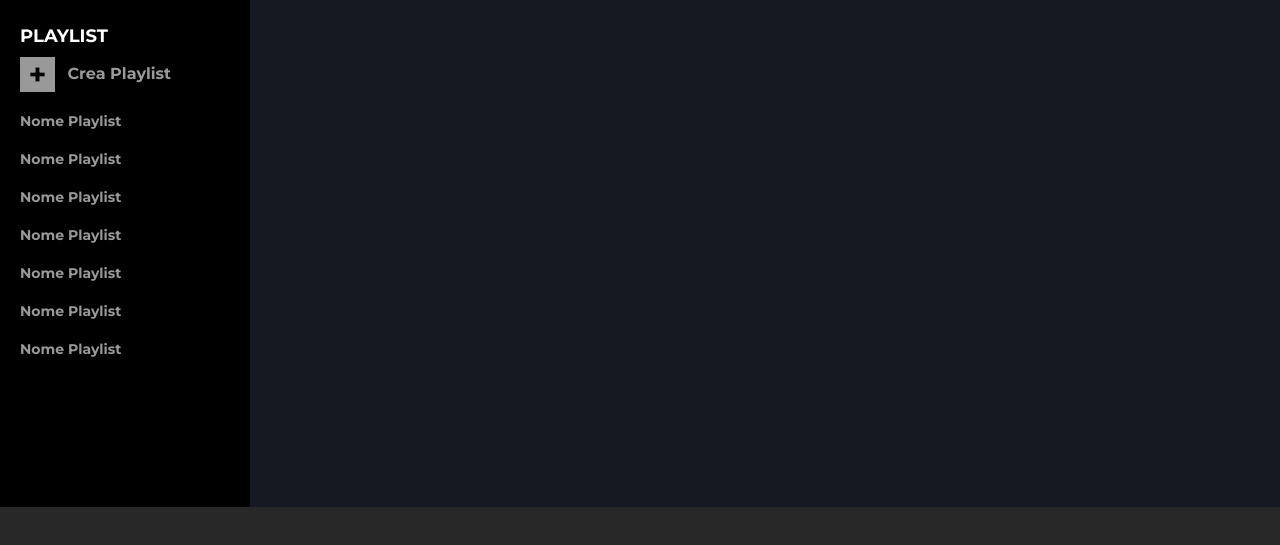
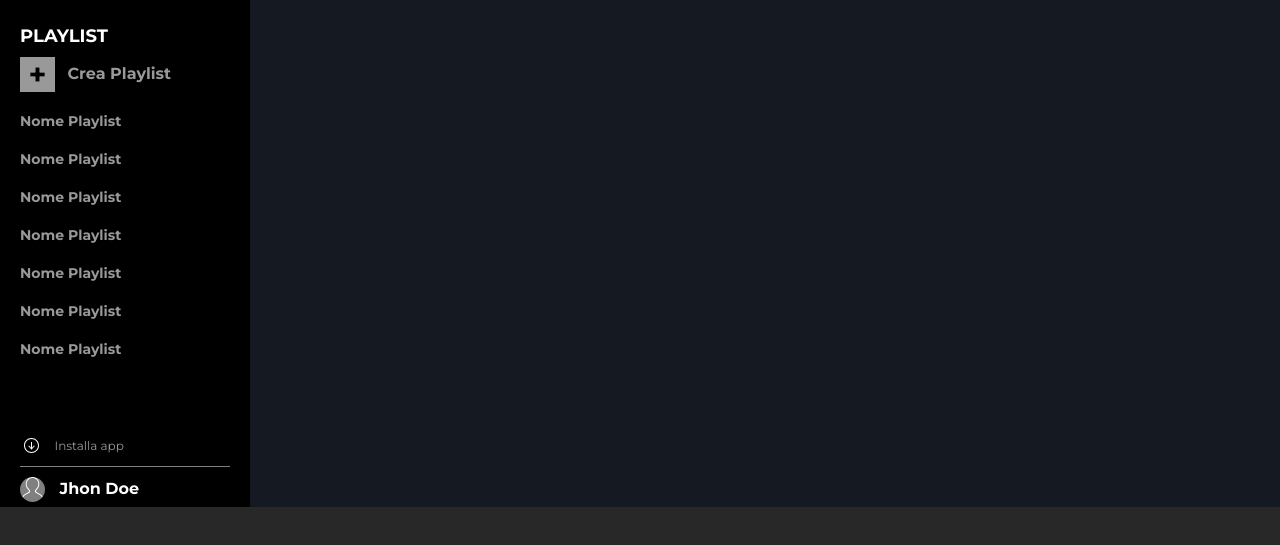
Before and after one commit to alessandro-gennaccari/html-css-spotifyweb, a plain HTML site: page index.html in a window 1280 px wide. Shown: the part 203-748 px from the top of the page. Drawn offline with Linux system fonts and the light colour scheme.

Commit message:
add element nav-try scroll bar

```diff
--- a/css/style.css
+++ b/css/style.css
@@ -24,6 +24,10 @@ ul {
     flex-direction: column;
 }
 
+.j-content-space-between{
+    justify-content: space-between;
+}
+
 .btn {
     text-transform: uppercase;
     text-decoration: none;
@@ -48,7 +52,7 @@ header .cta-plan-upgrade {
     position: fixed;
     top: 0;
     right: 0px;
-    z-index: 1;
+    z-index: 2;
     width: calc(100% - 250px);
     height: 90px;
     padding: 25px;
@@ -95,45 +99,47 @@ main a {
 }
 
 /* menu */
-nav .top-nav img {
+.top-nav ul img {
     height: 30px;
     vertical-align: middle;
     margin-right: 3px;
 }
 
-nav .top-nav ul li {
+.top-nav ul li {
     padding-left: 20px;
     border-left: 2px solid rgba(0, 0, 0, 0);
     color: a3a3a3;
     margin-bottom: 8px;
 }
 
-nav .top-nav ul li.selected {
+.top-nav ul li.selected {
     border-left: 2px solid #adff2f;
 }
 
-nav .top-nav ul li.selected a {
+.top-nav ul li.selected a {
     color: white;
 }
 
-nav .top-nav ul li a:hover {
+.top-nav ul li a:hover {
     color: white;
 }
 
 /* playlist */
-nav .playlist h2 {
+.playlist {
+    flex-grow: 2;
+}
+.playlist h2 {
     color: white;
     text-transform: uppercase;
     font-size: 18px;
     margin-bottom: 10px;
 }
 
-nav .playlist .make-playlist {
+.playlist .make-playlist {
     margin-bottom: 20px;
 }
 
-
-nav .playlist .make-playlist a:before {
+.playlist .make-playlist a:before {
     content: '+';
     display: inline-block;
     background-color: #ffffff99;
@@ -147,10 +153,57 @@ nav .playlist .make-playlist a:before {
     vertical-align: middle;
 }
 
-nav .playlist ul li {
+.playlist ul {
+    overflow: auto;
+}
+
+.playlist ul li {
     margin-bottom: 20px;
     font-size: 14px;
 }
+
+/* bot-nav */
+.bot-nav {
+    padding: 0 20px;
+}
+
+.bot-nav .install {
+    border-bottom: 1px solid #808080;
+    padding-bottom: 10px;
+
+}
+
+.bot-nav .user {
+    padding-top: 10px;
+    padding-bottom: 5px;
+}
+
+.bot-nav .install img {
+    width: 20px;
+    margin-right: 10px;
+    vertical-align: middle;
+}
+
+.bot-nav .user img {
+    height: 25px;
+    width: 25px;
+    background-color: #808080;
+    border-radius: 50%;
+    margin-right: 10px;
+    vertical-align: middle;
+}
+
+
+.bot-nav .install span {
+    color: #ffffff99;
+    font-weight: normal;
+    font-size: 12px;
+}
+
+.bot-nav .user span {
+    color: white;
+}
+
 
 
 
--- a/index.html
+++ b/index.html
@@ -29,16 +29,14 @@
         <main class="d-flex">
 
             <!-- Navigatore sinistro -->
-            <div class="main-nav d-flex column">
+            <div class="main-nav d-flex column j-content-space-between">
 
+                <!-- Menu - home:search:library -->
+                <div class="top-nav">
                     <!-- Logo -->
                     <div class="logo p-20">
-                    <img src="img/logo.svg" alt="Logo Spotify">
+                        <img id="logo" src="img/logo.svg" alt="Logo Spotify">
                     </div>
-
-                <!-- Menu - home:search:library -->
-                <nav>
-                    <div class="top-nav">
                     <ul>
                         <li class="selected">
                             <a href="#">
@@ -60,10 +58,8 @@
                         </li>
                     </ul>
                 </div>
-                </nav>
 
                 <!-- menu - playlist -->
-                <nav>
                 <div class="playlist p-20">
                     <h2>Playlist</h2>
                     <div class="make-playlist">
@@ -109,9 +105,20 @@
                         </li>
                     </ul>
                 </div>
-                </nav>
 
-                <div class="bot-nav"></div>
+                <div class="bot-nav flex column">
+
+                    <div class="install flex">
+                        <img src="img/download.svg" alt="Download Icon">
+                        <span>Installa app</span>
+                    </div>
+
+                    <div class="user flex">
+                        <img src="img/profile.svg" alt="Profile Icon">
+                        <span>Jhon Doe</span>
+                    </div>
+
+                </div>
 
             </div>
 
```
Lines whose indentation alone changed are shown as unchanged.
